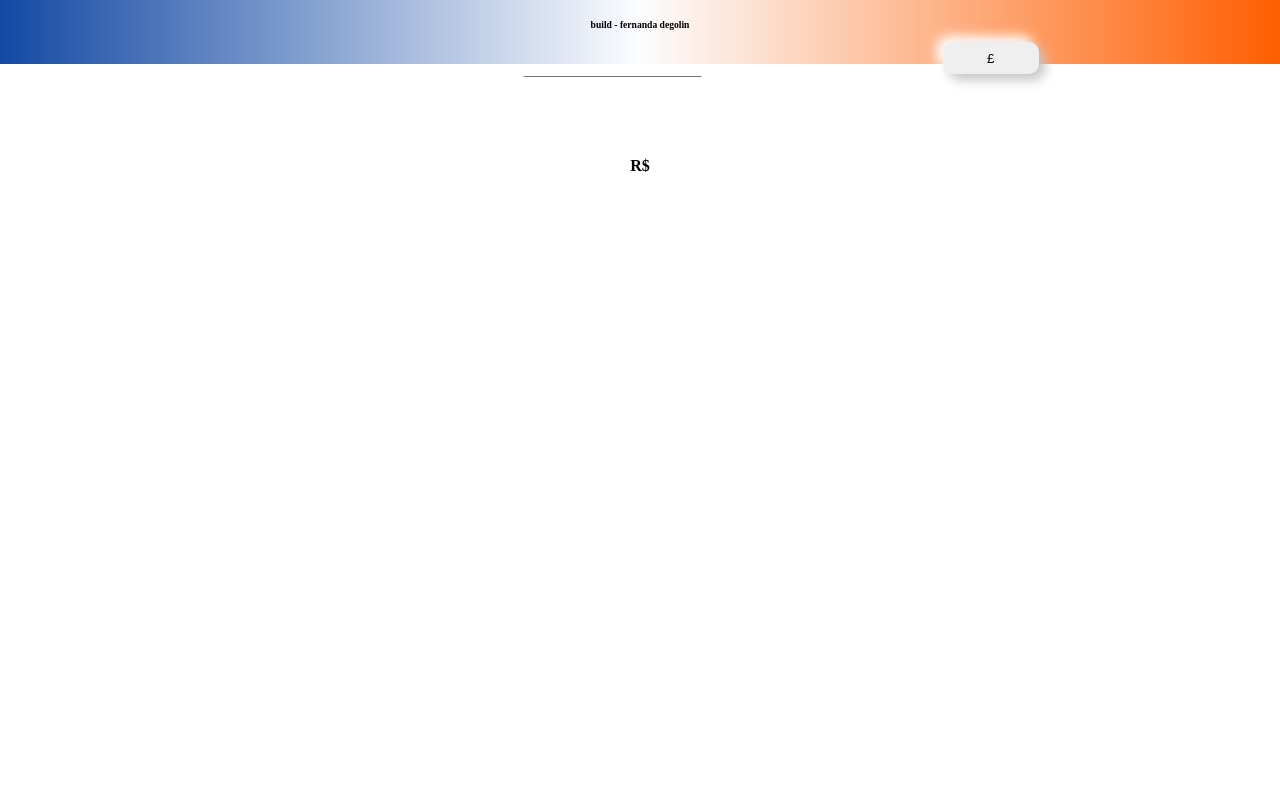
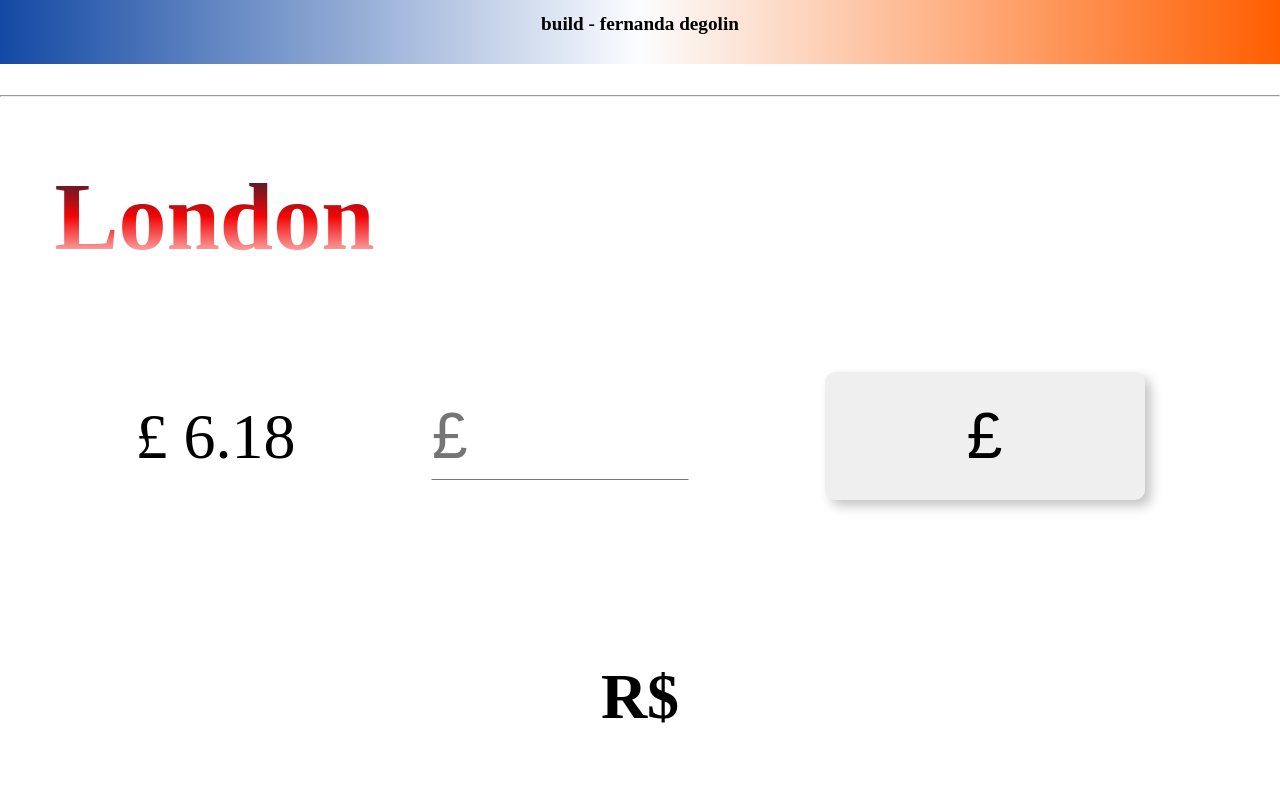
Before and after one commit to fernandadegolin/travel, a plain HTML site: page index.html in a window 1280 px wide. Shown: the part 736-1536 px from the top of the page. Before the commit the page ends 991 px from the top, so only its background shows below. Drawn offline with Linux system fonts and the light colour scheme.

Commit message:
ajuste de estilo

```diff
--- a/assets/style.css
+++ b/assets/style.css
@@ -1,5 +1,10 @@
 * {
   margin: 0;
+  font-size: 2rem;
+}
+
+h1 {
+  font-size: 3rem;
 }
 
 .container {
@@ -26,7 +31,7 @@ h4 {
 }
 
 .gradientNy {
-  margin: 5rem 1.7rem;
+  margin: 2rem 1.7rem;
   background-image: linear-gradient(to bottom, #ff5e00, #1349a3, #fcfdff);
   color: black;
   background-clip: text;
@@ -56,8 +61,8 @@ h4 {
 #buttonBarcelona,
 #buttonLondres,
 .reset {
-  width: 6rem;
-  height: 2rem;
+  width: 10rem;
+  height: 4rem;
   border-radius: 10px;
   border: none;
   position: relative;
@@ -124,6 +129,7 @@ h4 {
 }
 
 input {
+  width: 20%;
   line-height: 28px;
   border: 1px solid transparent;
   border-bottom-color: #777;
--- a/index.html
+++ b/index.html
@@ -2,6 +2,10 @@
 <html lang="en">
   <head>
     <meta charset="UTF-8" />
+    <meta
+      name="viewport"
+      content="width=device-width, initial-scale=no, maximum-scale=1, user-scalable=no"
+    />
     <link rel="stylesheet" href="./assets/style.css" />
     <title>App Viagem</title>
   </head>
```
